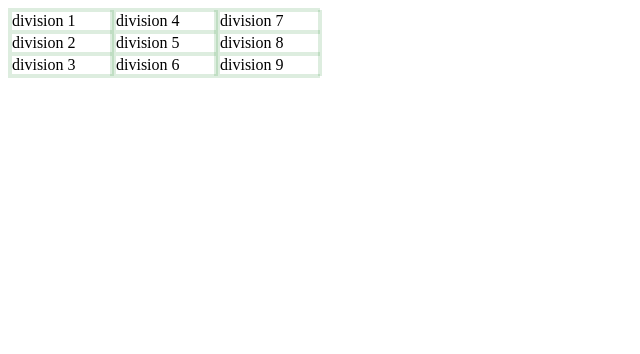
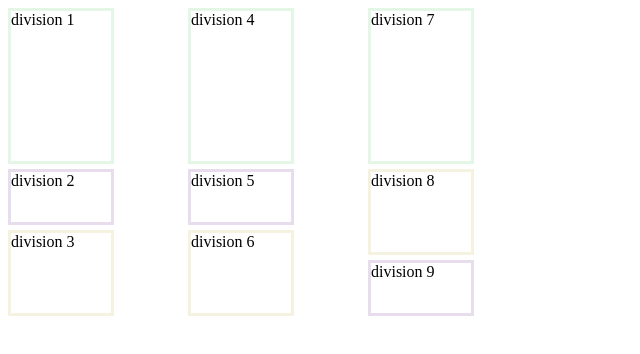
Before and after one commit to andmansim/Ironhack_2023, a plain HTML site: page Clase3/eje1.html in a window 1280 px wide. Shown: the whole page, without its empty margins (0-640 px from the left). Drawn offline with Linux system fonts and the light colour scheme.

Commit message:
ya funca

```diff
--- a/Clase3/eje1.css
+++ b/Clase3/eje1.css
@@ -1,18 +1,32 @@
 div{
-  border: 2px solid #0712;
+  border: solid;
   width: 100px;
   float: left;
+}
+#patata1, #patata4, #patata7 {
+  border-color: rgba(58, 197, 79, 0.133);
+  padding: 20px, 15px, 30px, 25px;
+  height: 150px;
 
 }
-#div1, #div4, #div7 {
-  height: 150px;
-  width: 100px;
+#patata2, #patata5, #patata9 {
+  border-color: rgba(77, 0, 119, 0.133);
+  padding: 20px, 15px, 30px, 25px;
+  height: 50px;
+
 }
-#div2, #div5, #div9 {
-  height: 50px;
-  width: 150px;
+#patata3, #patata6, #patata8 {
+  border-color: rgba(187, 157, 22, 0.133);
+  padding: 20px, 15px, 30px, 25px;
+  height: 80px;
+
 }
-#div3, #div6, #div8 {
-  height: 80px;
-  width: 80px;
+.margen-derecha{
+  margin-right: 80px;
 }
+.margen-inferior{
+  margin-bottom: 5px;
+}
+#patata, #patata01, #patata02{
+  border-width: 0px;
+}
--- a/Clase3/eje1.html
+++ b/Clase3/eje1.html
@@ -4,36 +4,36 @@
         <link rel="stylesheet" href="./eje1.css" />
     </head>
     <body>
-        <div id = 'patata'>
-            <div id = 'patata1'>
+        <div id = 'patata' class = margen-derecha>
+            <div id = 'patata1' class = margen-inferior>
                 division 1
             </div>
-            <div id="patata2">
+            <div id="patata2" class = margen-inferior>
                 division 2
             </div>
-            <div id = 'patata3'>
+            <div id = 'patata3'class = margen-inferior>
                 division 3
             </div>
         </div>
-        <div id = 'patata01'>
-            <div id = 'patata4'>
+        <div id = 'patata01' class = margen-derecha>
+            <div id = 'patata4'class = margen-inferior>
                 division 4
             </div>
-            <div id = 'patata5'>
+            <div id = 'patata5'class = margen-inferior>
                 division 5
             </div>
-            <div id = 'patata6'>
+            <div id = 'patata6'class = margen-inferior>
                 division 6
             </div>
         </div>
         <div id = 'patata02'>
-            <div id = 'patata7'>
+            <div id = 'patata7' class = margen-inferior>
                 division 7
             </div>
-            <div id = 'patata8'>
+            <div id = 'patata8'class = margen-inferior>
                 division 8
             </div>
-            <div id = 'patata9'>
+            <div id = 'patata9'class = margen-inferior>
                 division 9
             </div>
         </div>
```
